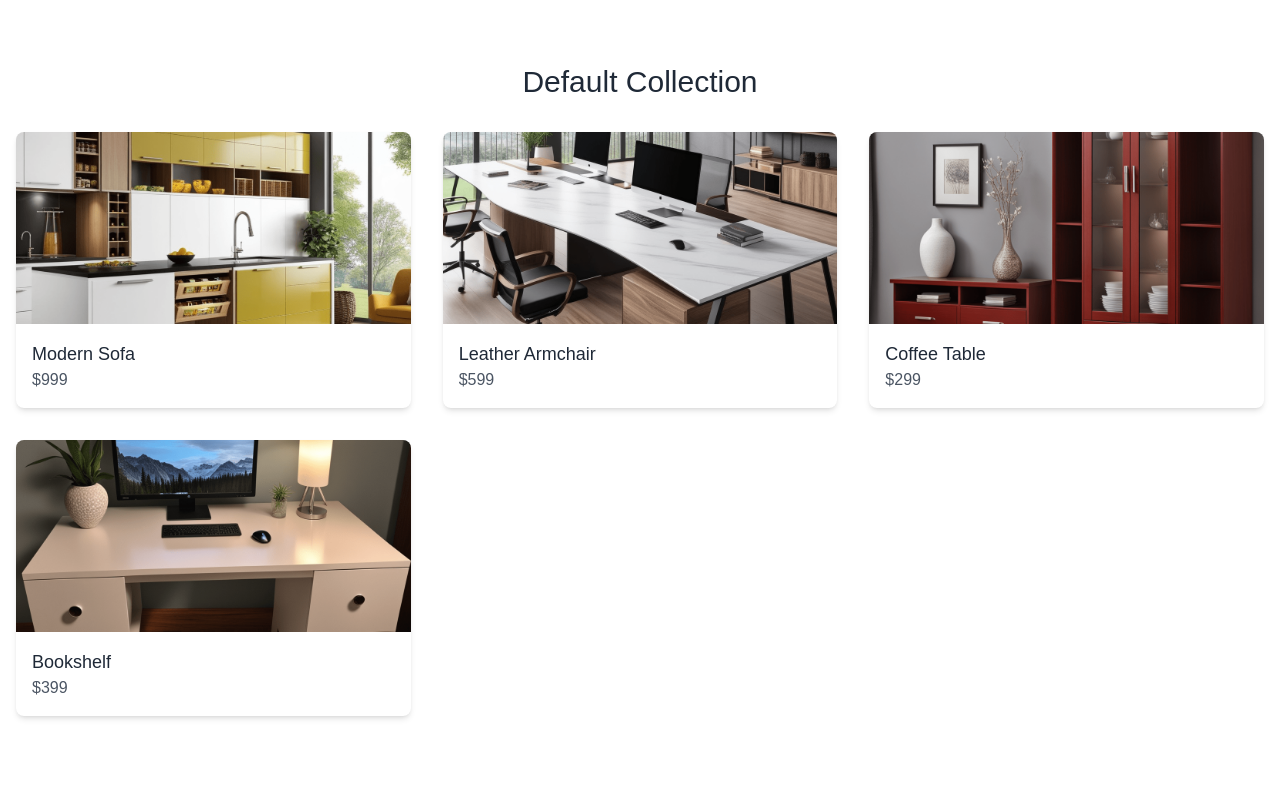
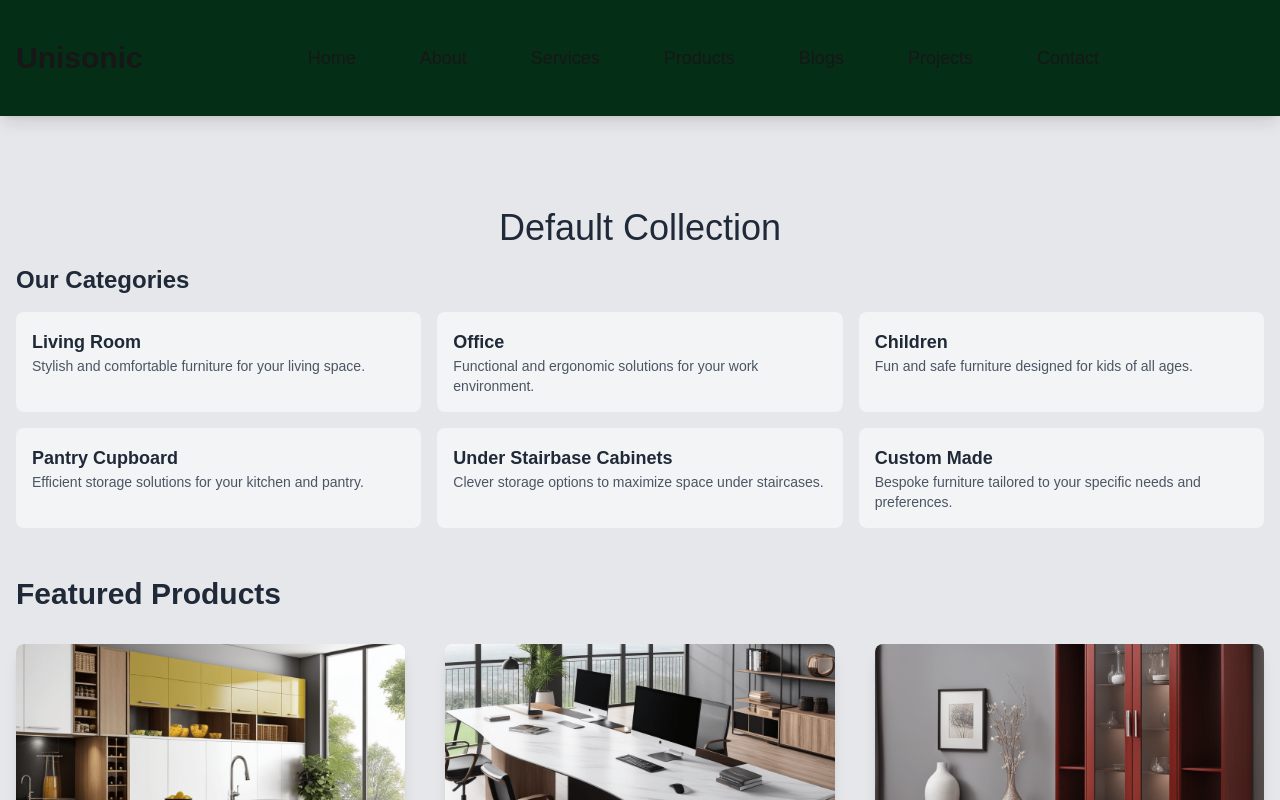
Before and after one commit to thusalapi/UnisonicNextJS, a Next.js app: page /products in a window 1280 px wide. Shown: the top 800 px of the page. Built offline with nearby package versions, Linux system fonts and the light colour scheme.

Commit message:
Refactor AboutSection component to update about image

```diff
--- a/src/app/products/[category]/page.tsx
+++ b/src/app/products/[category]/page.tsx
@@ -1,62 +1,99 @@
 import React from "react";
 import Link from "next/link";
 import Image from "next/image";
+import Navbar from "@/components/Navbar";
+import Footer from "@/components/Footer";
 
-// This would typically come from an API or database
+import img1 from "@/assets/images/img3.png";
+import img2 from "@/assets/images/img2.png";
+import img3 from "@/assets/images/img20.png";
+import img4 from "@/assets/images/img21.png";
+
+const categories = [
+  { name: "Living Room", slug: "living-room" },
+  { name: "Office", slug: "office" },
+  { name: "Children", slug: "children" },
+  { name: "Pantry Cupboard", slug: "pantry-cupboard" },
+  { name: "Under Stairbase Cabinets", slug: "under-stairbase-cabinets" },
+  { name: "Custom Made", slug: "custom-made" },
+];
+
 const getProductsByCategory = (category: string) => {
-  // Simulated product data
+  // This is a mock function. In a real application, you would fetch this data from an API or database
   return [
-    {
-      id: 1,
-      name: "Modern Sofa",
-      price: 999,
-      image: "/placeholder.jpg", // Changed to a placeholder image
-    },
-    {
-      id: 2,
-      name: "Leather Armchair",
-      price: 599,
-      image: "/placeholder.jpg", // Changed to a placeholder image
-    },
-    // Add more products
+    { id: 1, name: "Modern Sofa", price: 999, image: img1 },
+    { id: 2, name: "Leather Armchair", price: 599, image: img2 },
+    { id: 3, name: "Coffee Table", price: 299, image: img3 },
+    { id: 4, name: "Bookshelf", price: 399, image: img4 },
   ];
 };
 
 const CategoryPage = ({ params }: { params: { category: string } }) => {
   const products = getProductsByCategory(params.category);
+  const currentCategory = categories.find(
+    (cat) => cat.slug === params.category
+  );
 
   return (
+    <div className="flex flex-col min-h-screen bg-slate-200">
+      <Navbar backgroundColor="bg-green-950" />
+      <main className="flex-grow">
         <div className="container mx-auto px-4 py-16">
-      <h1 className="text-3xl font-light text-gray-800 mb-8 text-center capitalize">
-        {params.category.replace("-", " ")} Collection
+          <h1 className="text-4xl font-light text-gray-800 mb-8 text-center capitalize mt-36">
+            {currentCategory?.name || params.category.replace("-", " ")}{" "}
+            Collection
           </h1>
-      <div className="grid grid-cols-1 md:grid-cols-2 lg:grid-cols-3 gap-8">
+
+          {/* Category Navigation */}
+          <div className="mb-12">
+            <h2 className="text-2xl font-semibold text-gray-800 mb-4">
+              Categories
+            </h2>
+            <div className="flex flex-wrap gap-4">
+              {categories.map((category) => (
+                <Link
+                  href={`/products/${category.slug}`}
+                  key={category.slug}
+                  className={`px-4 py-2 rounded-full ${
+                    category.slug === params.category
+                      ? "bg-green-800 text-white"
+                      : "bg-gray-200 text-gray-800 hover:bg-gray-300"
+                  } transition-colors duration-300`}
+                >
+                  {category.name}
+                </Link>
+              ))}
+            </div>
+          </div>
+
+          {/* Products Grid */}
+          <div className="grid grid-cols-1 md:grid-cols-2 lg:grid-cols-3 gap-10">
             {products.map((product) => (
-          <Link
-            href={`/products/${params.category}/${product.id}`}
+              <div
                 key={product.id}
-            className="group"
+                className="bg-white rounded-lg shadow-lg overflow-hidden"
               >
-            <div className="bg-white rounded-lg shadow-md overflow-hidden">
-              <div className="relative aspect-w-16 aspect-h-9">
+                <div className="relative w-full h-64">
                   <Image
                     src={product.image}
                     alt={product.name}
-                  width={400}
-                  height={225}
-                  className="transition-transform duration-300 group-hover:scale-105"
+                    fill
+                    style={{ objectFit: "cover" }}
+                    className="transition-transform duration-300 hover:scale-105"
                   />
                 </div>
-              <div className="p-4">
-                <h2 className="text-lg font-medium text-gray-800">
+                <div className="p-6">
+                  <h3 className="text-xl font-semibold text-gray-800 mb-2">
                     {product.name}
-                </h2>
-                <p className="text-gray-600">${product.price}</p>
+                  </h3>
+                  <p className="text-gray-600 text-lg">${product.price}</p>
                 </div>
               </div>
-          </Link>
             ))}
           </div>
+        </div>
+      </main>
+      <Footer />
     </div>
   );
 };
--- a/src/app/products/page.tsx
+++ b/src/app/products/page.tsx
@@ -1,11 +1,42 @@
 import React from "react";
 import Link from "next/link";
 import Image from "next/image";
+import Navbar from "@/components/Navbar";
+import Footer from "@/components/Footer";
 
 import img1 from "../../assets/images/img3.png";
 import img2 from "../../assets/images/img2.png";
 import img3 from "../../assets/images/img20.png";
 import img4 from "../../assets/images/img21.png";
+
+const categories = [
+  {
+    name: "Living Room",
+    description: "Stylish and comfortable furniture for your living space.",
+  },
+  {
+    name: "Office",
+    description:
+      "Functional and ergonomic solutions for your work environment.",
+  },
+  {
+    name: "Children",
+    description: "Fun and safe furniture designed for kids of all ages.",
+  },
+  {
+    name: "Pantry Cupboard",
+    description: "Efficient storage solutions for your kitchen and pantry.",
+  },
+  {
+    name: "Under Stairbase Cabinets",
+    description: "Clever storage options to maximize space under staircases.",
+  },
+  {
+    name: "Custom Made",
+    description:
+      "Bespoke furniture tailored to your specific needs and preferences.",
+  },
+];
 
 const getProductsByCategory = (category: string) => {
   return [
@@ -38,25 +69,64 @@ const getProductsByCategory = (category: string) => {
 
 const CategoryPage = ({ params }: { params: { category: string } }) => {
   const products = getProductsByCategory(params.category);
+  const currentCategory = categories.find(
+    (cat) => cat.name.toLowerCase() === params.category
+  );
 
   if (!products || products.length === 0) {
     return <div>No products found for this category.</div>;
   }
 
   return (
+    <div className="flex flex-col min-h-screen bg-gray-200">
+      <Navbar backgroundColor="bg-green-950" />
+      <main className="flex-grow">
         <div className="container mx-auto px-4 py-16">
-      <h1 className="text-3xl font-light text-gray-800 mb-8 text-center capitalize">
-        {params.category?.replace("-", " ") ?? "Default"} Collection{" "}
+          <h1 className="text-4xl font-light text-gray-800 mb-4 text-center capitalize mt-36">
+            {params.category?.replace("-", " ") ?? "Default"} Collection
           </h1>
-      <div className="grid grid-cols-1 md:grid-cols-2 lg:grid-cols-3 gap-8">
+          {currentCategory && (
+            <p className="text-xl text-gray-600 mb-8 text-center max-w-2xl mx-auto">
+              {currentCategory.description}
+            </p>
+          )}
+
+          <div className="mb-12">
+            <h2 className="text-2xl font-semibold text-gray-800 mb-4">
+              Our Categories
+            </h2>
+            <div className="grid grid-cols-1 md:grid-cols-2 lg:grid-cols-3 gap-4">
+              {categories.map((category) => (
+                <Link
+                  href={`/products/${category.name
+                    .toLowerCase()
+                    .replace(" ", "-")}`}
+                  key={category.name}
+                  className="block p-4 bg-gray-100 rounded-lg hover:bg-gray-200 transition-colors duration-300"
+                >
+                  <h3 className="text-lg font-semibold text-gray-800">
+                    {category.name}
+                  </h3>
+                  <p className="text-sm text-gray-600">
+                    {category.description}
+                  </p>
+                </Link>
+              ))}
+            </div>
+          </div>
+
+          <h2 className="text-3xl font-semibold text-gray-800 mb-8">
+            Featured Products
+          </h2>
+          <div className="grid grid-cols-1 md:grid-cols-2 lg:grid-cols-3 gap-10">
             {products.map((product) => (
               <Link
                 href={`/products/${params.category}/${product.id}`}
                 key={product.id}
                 className="group"
               >
-            <div className="bg-white rounded-lg shadow-md overflow-hidden">
-              <div className="relative w-full h-48">
+                <div className="bg-white rounded-lg shadow-lg overflow-hidden transition-transform duration-300 hover:scale-105">
+                  <div className="relative w-full h-64">
                     <Image
                       src={product.image}
                       alt={product.name}
@@ -65,17 +135,21 @@ const CategoryPage = ({ params }: { params: { category: string } }) => {
                       className="transition-transform duration-300 group-hover:scale-105"
                     />
                   </div>
-              <div className="p-4">
-                <h2 className="text-lg font-medium text-gray-800">
+                  <div className="p-6">
+                    <h3 className="text-xl font-semibold text-gray-800 mb-2">
                       {product.name}
-                </h2>
-                <p className="text-gray-600">${product.price}</p>
+                    </h3>
+                    <p className="text-gray-600 text-lg">${product.price}</p>
                   </div>
                 </div>
               </Link>
             ))}
           </div>
         </div>
+      </main>
+      <Footer />
+    </div>
   );
 };
+
 export default CategoryPage;
--- a/src/components/AboutSection.tsx
+++ b/src/components/AboutSection.tsx
@@ -1,5 +1,5 @@
 import Image from "next/image";
-import aboutImage from "../assets/images/pantry2.png";
+import aboutImage from "../assets/images/aboutus.png";
 import { FaLeaf, FaTools, FaPaintBrush } from "react-icons/fa";
 
 const AboutSection = () => {
```
Also changed, not shown: src/assets/images/aboutus.png (added). Lines whose indentation alone changed are shown as unchanged.
